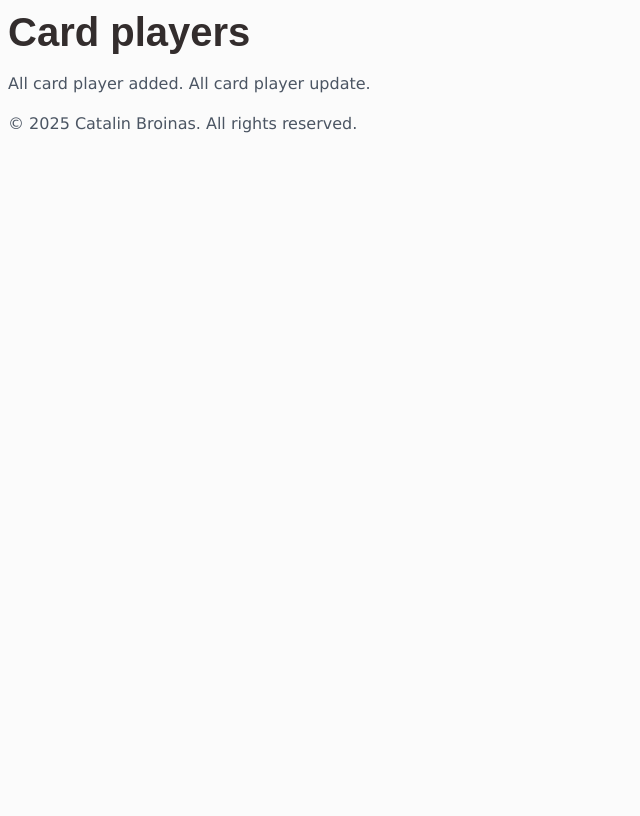
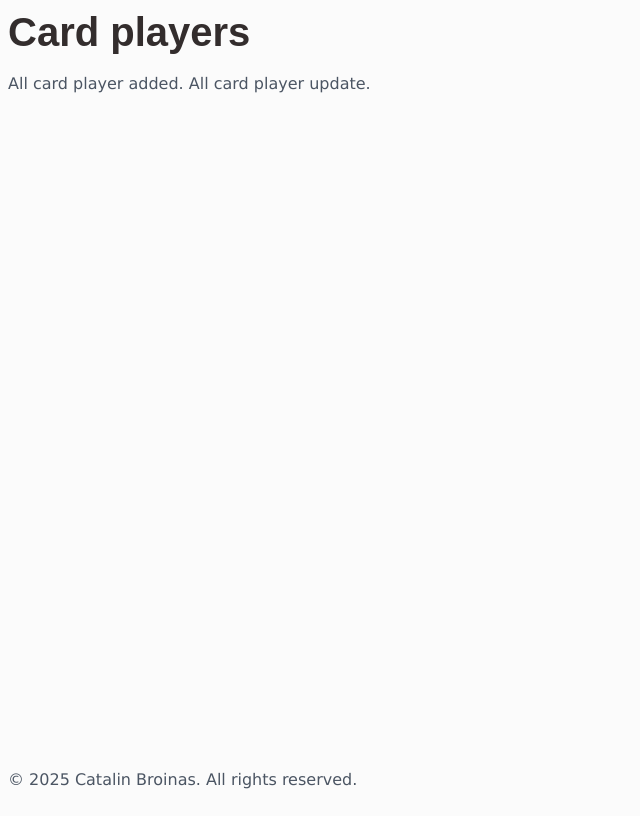
Before and after one commit to catalinbroinas/card-players, a React (Vite) app: page / in a window 1280 px wide. Shown: the whole page, without its empty margins (0-640 px from the left). Built offline with nearby package versions, Linux system fonts and the light colour scheme.

Commit message:
style(_page-layout): add page layout

```diff
--- a/src/scss/layout/_index.scss
+++ b/src/scss/layout/_index.scss
@@ -1,2 +1,3 @@
 @forward 'template/gap';
 @forward 'template/layout';
+@forward 'custom/page-layout';
--- /dev/null
+++ b/src/scss/layout/custom/_page-layout.scss
@@ -0,0 +1,22 @@
+// =================================
+//   PAGE LAYOUT
+// =================================
+
+// Imports
+@use '../../base/variables' as *;
+@use '../../base/mixins' as *;
+
+.page-layout {
+  width: 100%;
+  min-height: 100vh;
+  padding: 0;
+  margin: 0;
+  display: grid;
+  grid-template-rows: auto 1fr auto;
+  row-gap: 5rem;
+
+  @include media-breakpoint-down($bp-xxl) { row-gap: 4rem; }
+  @include media-breakpoint-down($bp-xl) { row-gap: 3.5rem; }
+  @include media-breakpoint-down($bp-md) { row-gap: 3rem; }
+  @include media-breakpoint-down($bp-sm) { row-gap: 2rem; }
+}
```
